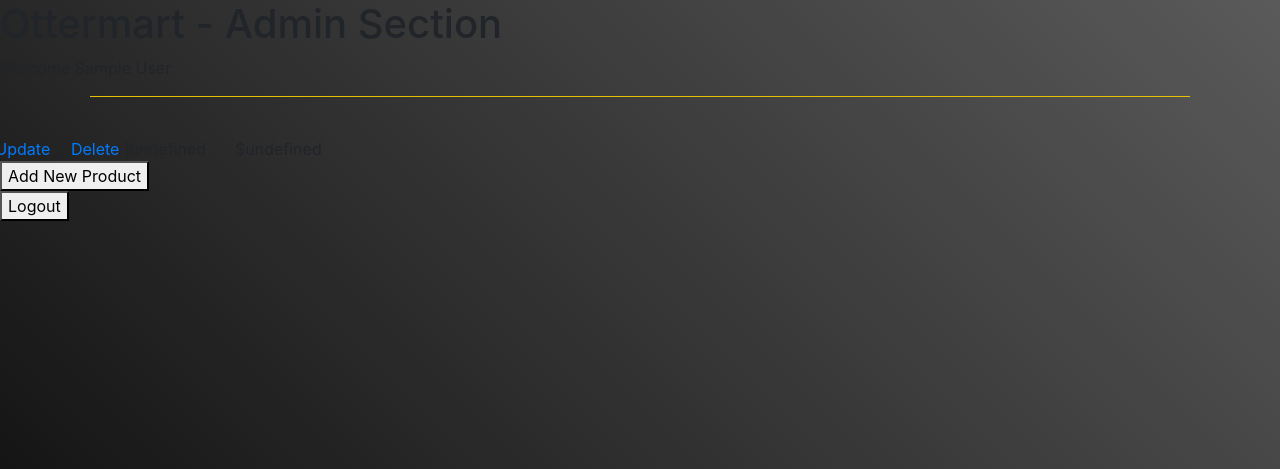
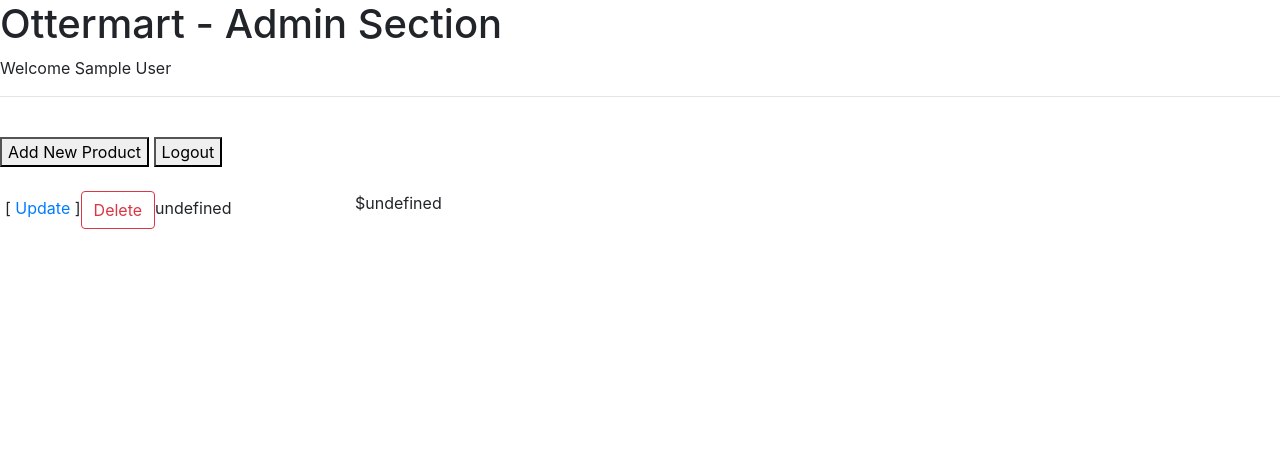
Before and after one commit to shikikan86/cst336, a PHP site: page /labs/lab7/admin.php in a window 1280 px wide. Shown: the top 469 px of the page. After the commit the page ends 229 px from the top, so only its background shows below. Run offline with PHP 8.4, Linux system fonts and the light colour scheme; the visitor is signed in with stand-in values (Sample User, id 1); tables that the repository leaves empty or names only in its code hold one stand-in row (values such as "Sample post"); some libraries are stand-ins or nearby versions.

Commit message:
adding lab 7

```diff
--- a/labs/lab7/admin.php
+++ b/labs/lab7/admin.php
@@ -20,6 +20,12 @@ if(!isset($_SESSION['adminName'])){
     <script src="https://stackpath.bootstrapcdn.com/bootstrap/4.3.1/js/bootstrap.min.js" integrity="sha384-JjSmVgyd0p3pXB1rRibZUAYoIIy6OrQ6VrjIEaFf/nJGzIxFDsf4x0xIM+B07jRM" crossorigin="anonymous"></script>
 
     <script>
+        function confirmDelete(){
+
+                return confirm("Are you sure you want to delete this product?");
+
+            }
+
         /* global $ */
         $(document).ready(function() {
 
@@ -32,7 +38,11 @@ if(!isset($_SESSION['adminName'])){
                         $("#products").append("<div class='row'>" +
                             "<div class='col1'>" +
                             "[<a href='update.php?productId="+product.productId+"'> Update </a>]" +
-                            "[<a href='delete.php'> Delete </a>]" +
+                            //"[<a href='delete.php?productId="+product.productId+"'> Delete </a>]" +
+                            "<form action='delete.php' method='post' onsubmit='return confirmDelete()'>"+
+                            "<input type='hidden' name='productId' value='"+ product.productId + "'>" +
+                            "<button class=\"btn btn-outline-danger\">Delete</button></form>" +
+
                             product.productName + "</div>" +
                             "<div class='col2'>" + "$" + product.productPrice + "</div>" +
                             "</div>");
@@ -100,8 +110,10 @@ if(!isset($_SESSION['adminName'])){
         }
 
         .col1 {
-            width: 250px;
+            width: 350px;
         }
+
+        form{display: inline-block;}
     </style>
     </head>
     <body>
@@ -112,17 +124,21 @@ if(!isset($_SESSION['adminName'])){
 
         <br><hr><br>
 
-        <div id = "products">
-
-        </div>
-
-        <form action="addProducts.php">
+                <form action="addProducts.php">
             <button>Add New Product</button>
         </form>
+
 
         <form action="logout.php">
             <button>Logout</button>
         </form>
 
+        <br><br>
+
+        <div id = "products">
+
+        </div>
+
+
     </body>
 </html>
--- /dev/null
+++ b/labs/lab7/css/styles.css
@@ -0,0 +1,3 @@
+#products{
+    padding-left: 20px;
+}
```
Also changed, not shown: labs/lab7/delete.php (added, +22 -0 lines), 1 other file.
